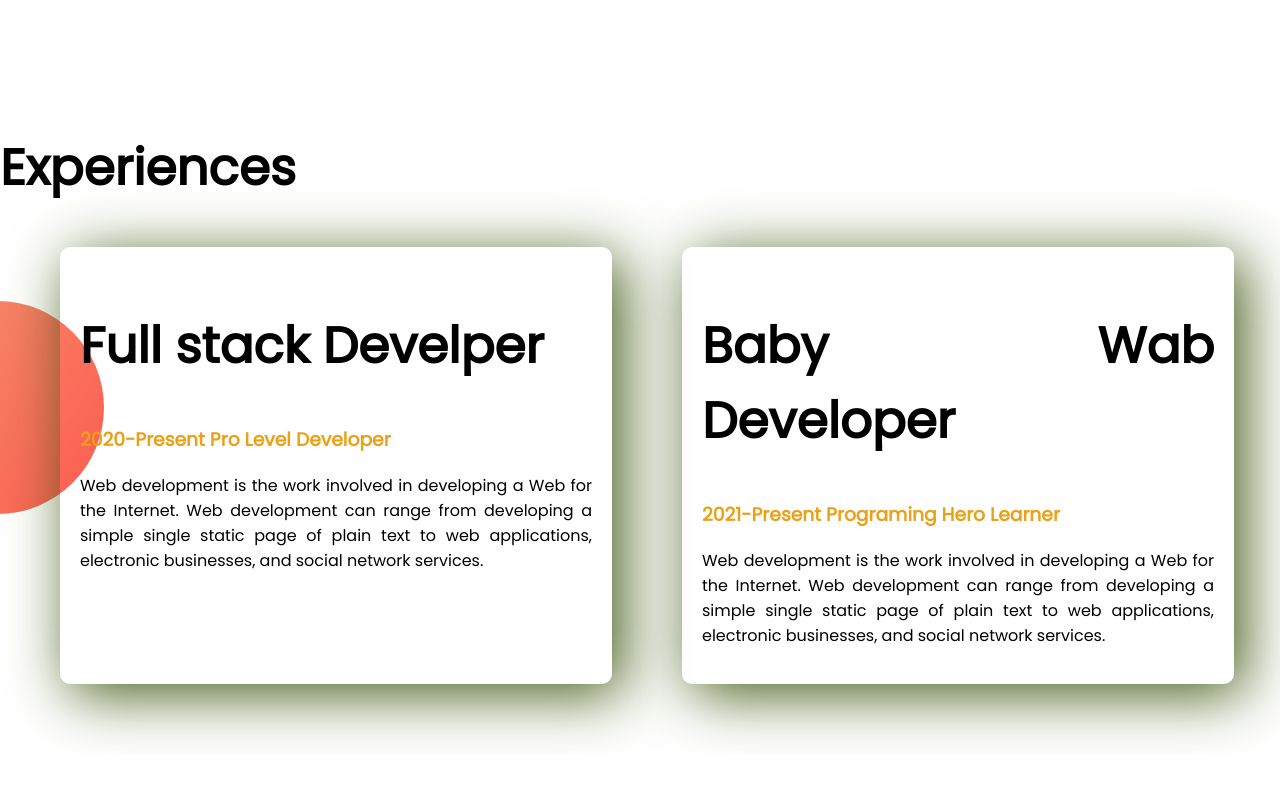
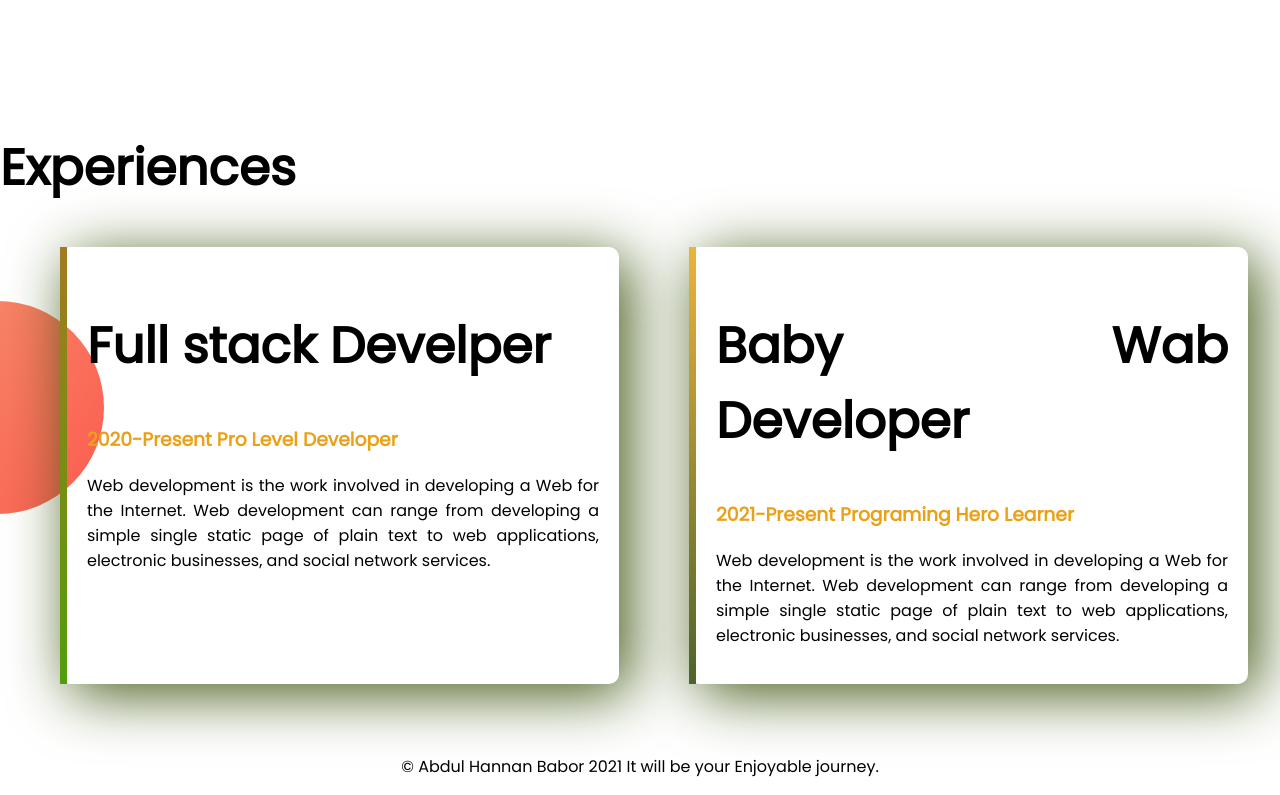
Before and after one commit to AbdulHannanBabor/developer-portfolio, a plain HTML site: page index.html in a window 1280 px wide. Shown: the part 1421-2216 px from the top of the page. Before the commit the page ends 2175 px from the top, so only its background shows below. Drawn offline with Linux system fonts and the light colour scheme.

Commit message:
putter added

```diff
--- a/index.html
+++ b/index.html
@@ -60,7 +60,7 @@
 
 
 
-         <div class="Experience-item">
+         <div id="web-dev-exp" class="Experience-item">
             <h1> Full stack Develper</h1>
             <h3 class="orange-color">2020-Present Pro Level Developer</h3>
             <p>
@@ -68,7 +68,7 @@
             </p>
         </div>
 
-        <div class="Experience-item">
+        <div id="web-dev-exp2" class="Experience-item">
             <h1>Baby Wab Developer</h1>
             <h3 class="orange-color">2021-Present Programing Hero Learner</h3>
             <p>
@@ -77,7 +77,11 @@
         </div>
     </div>
     </section>
-
+    <footer>
+        <p>
+            ©  Abdul Hannan Babor 2021 It will be your Enjoyable journey.
+        </p>
+    </footer>
 
 </body>
 </html>
--- a/style.css
+++ b/style.css
@@ -55,6 +55,7 @@ body{
         margin-left: 60px;
         margin-right: 10px;
         border-radius: 10px;
+
     }
     .experience-area{
 
@@ -64,3 +65,18 @@ body{
 
 
     }
+    #web-dev-exp{
+        border-left: 7px solid;
+        border-image: linear-gradient(#a7791f, #4d9f0c) 30;
+        border-image-slice: 5%;
+
+    }
+    #web-dev-exp2{
+        border-left: 7px solid;
+        border-image: linear-gradient(#f6b73c, #435f2b) 30;
+        border-image-slice: 5%;
+
+    }
+    footer p{
+        text-align: center ;
+    }
```
Also changed, not shown: images/jhankar.png (deleted), images/jhankar2.png (deleted), showOff/babor.jpg (deleted), showOff/babor1.jpg (deleted), showOff/babor2.jpg (deleted), showOff/babor3.jpg (deleted), showOff/babor4.jpg (deleted).
